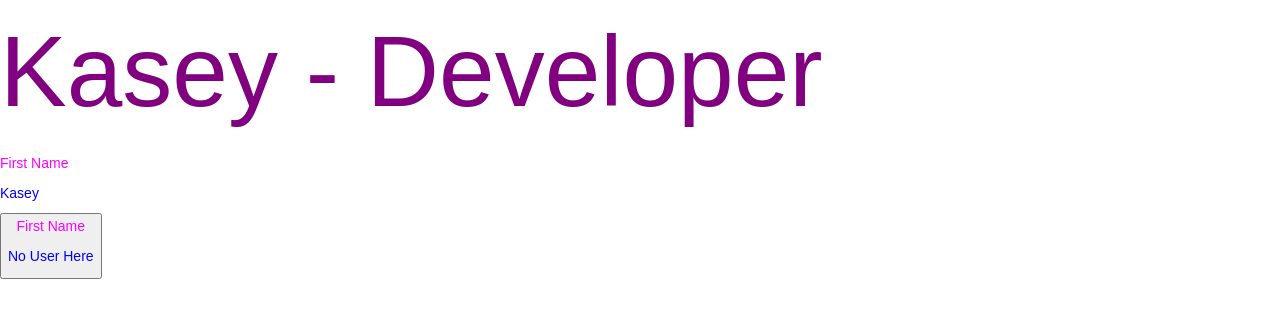
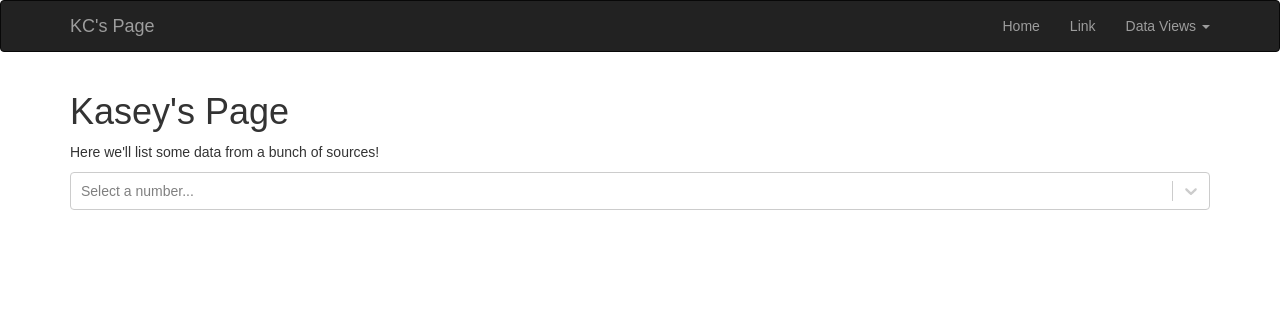
Before and after one commit to kaseycolian/reactCourseFromUdemy, a React (Create React App) app: page / in a window 1280 px wide. Shown: the top 318 px of the page. Built offline with nearby package versions, Linux system fonts and the light colour scheme.

Commit message:
End of Lecture 18. Added react-select, react-bootstrap nav bar

```diff
--- a/package.json
+++ b/package.json
@@ -6,7 +6,8 @@
     "react": "^16.4.1",
     "react-bootstrap": "^0.32.1",
     "react-dom": "^16.4.1",
-    "react-scripts": "^1.1.4"
+    "react-scripts": "^1.1.4",
+    "react-select": "^2.0.0"
   },
   "scripts": {
     "start": "react-scripts start",
--- a/src/App.js
+++ b/src/App.js
@@ -1,15 +1,13 @@
 import React, { Component } from 'react';
-import NameComponent from './Components/NameComponent'
+import {Navbar, Nav, NavItem, NavDropdown, MenuItem } from 'react-bootstrap'
+import Select from 'react-select';
 
 class App extends Component {
   //comes before components, helps set up fundamental for everything else
   constructor(props) {
     super(props);
-    //can bind handleClick() to state here as well as when calling function
-    // this.handleClick = this.handleClick.bind(this);
     this.state = {
-      user_name: 'Kasey',
-      profession: 'Developer'
+      selectedOption: null,
     };
   }
   //happens once a setState call happens (ie: button click in this code)
@@ -22,33 +20,61 @@ class App extends Component {
     console.log('mounted')
   }
 
-  handleClick() {
-    this.setState ({
-      user_name: "Kasey R Colian",
-      profession: "Future Sr Developer"
-    });
+  //needs to be binded to effect state b/c it's a function not inherent to Component Class
+  //binded in onChange in render()
+  handleChange(selectedOption) {
+    this.setState({ selectedOption });
+    console.log(`Option selected:`, selectedOption);
   }
 
-  //method part of Component Class
   render() {
-
-    //one way to reference array in state is to declare a variable instead of calling this.state.array directly
-    // const { array } = this.state;
-
-    const style = {color: 'purple', fontSize: '100px'};
+    const { selectedOption } = this.state;
 
     return (
-      <div className = "header">
-        <p style={style}>
-          {this.state.user_name} - {this.state.profession}
-        </p>
+      <div>
+        <Navbar inverse collapseOnSelect>
+          <Navbar.Header>
+            <Navbar.Brand>
+              <a href="#home">KC's Page</a>
+            </Navbar.Brand>
+          </Navbar.Header>
+          <Nav pullRight>
+            <NavItem eventKey={1} href="#">
+              Home
+            </NavItem>
+            <NavItem eventKey={2} href="#">
+              Link
+            </NavItem>
+            <NavDropdown eventKey={3} title="Data Views" id="basic-nav-dropdown">
+              <MenuItem eventKey={3.1}>List</MenuItem>
+              <MenuItem eventKey={3.2}>Search</MenuItem>
+              <MenuItem eventKey={3.3}>Something else here</MenuItem>
+              <MenuItem divider />
+              <MenuItem eventKey={3.4}>Separated link</MenuItem>
+            </NavDropdown>
+          </Nav>
+        </Navbar>
+        <div className = "container">
+          <div className = "row">
+            <div className = "col-sm-12">
+              <h1>Kasey's Page</h1>
+              <p>Here we'll list some data from a bunch of sources!</p>
+               <Select
+                  placeholder = "Select a number..."
+                  isMulti = "true"
 
-        <NameComponent user_name={this.state.user_name}/>
-
-        <button onClick = {this.handleClick.bind(this)}>
-            <NameComponent/>
-        </button>
-
+                  name="form-field-name"
+                  value={selectedOption}
+                /* this is where we bind the created function to effect state*/
+                  onChange={this.handleChange.bind(this)}
+                  options={[
+                    {value: 'one', label: 'One'},
+                    {value: 'two', label: 'Two'},
+                  ]}
+                />
+            </div>
+          </div>
+        </div>
       </div>
     );
   }
```
Also changed, not shown: 2 other files (tests, documents, lock files or other folders).
